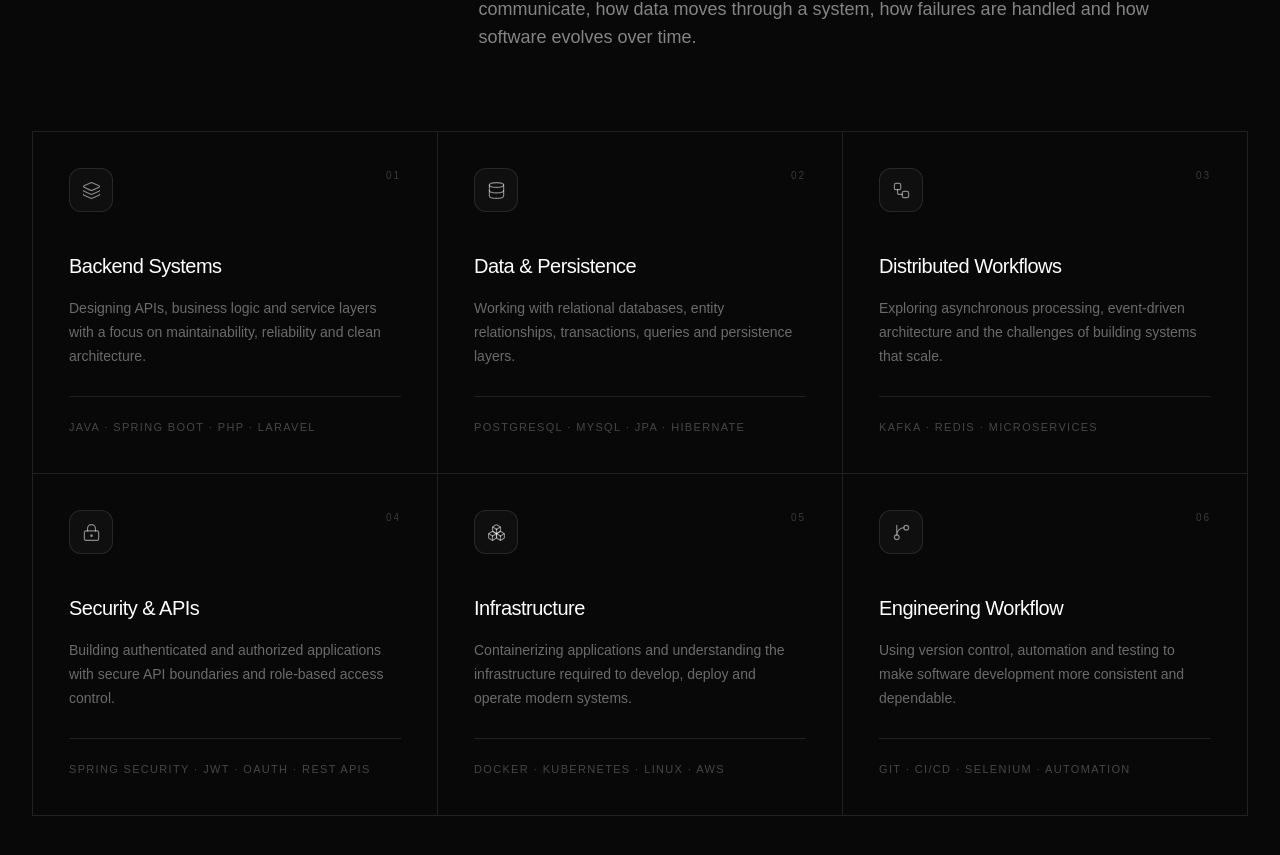
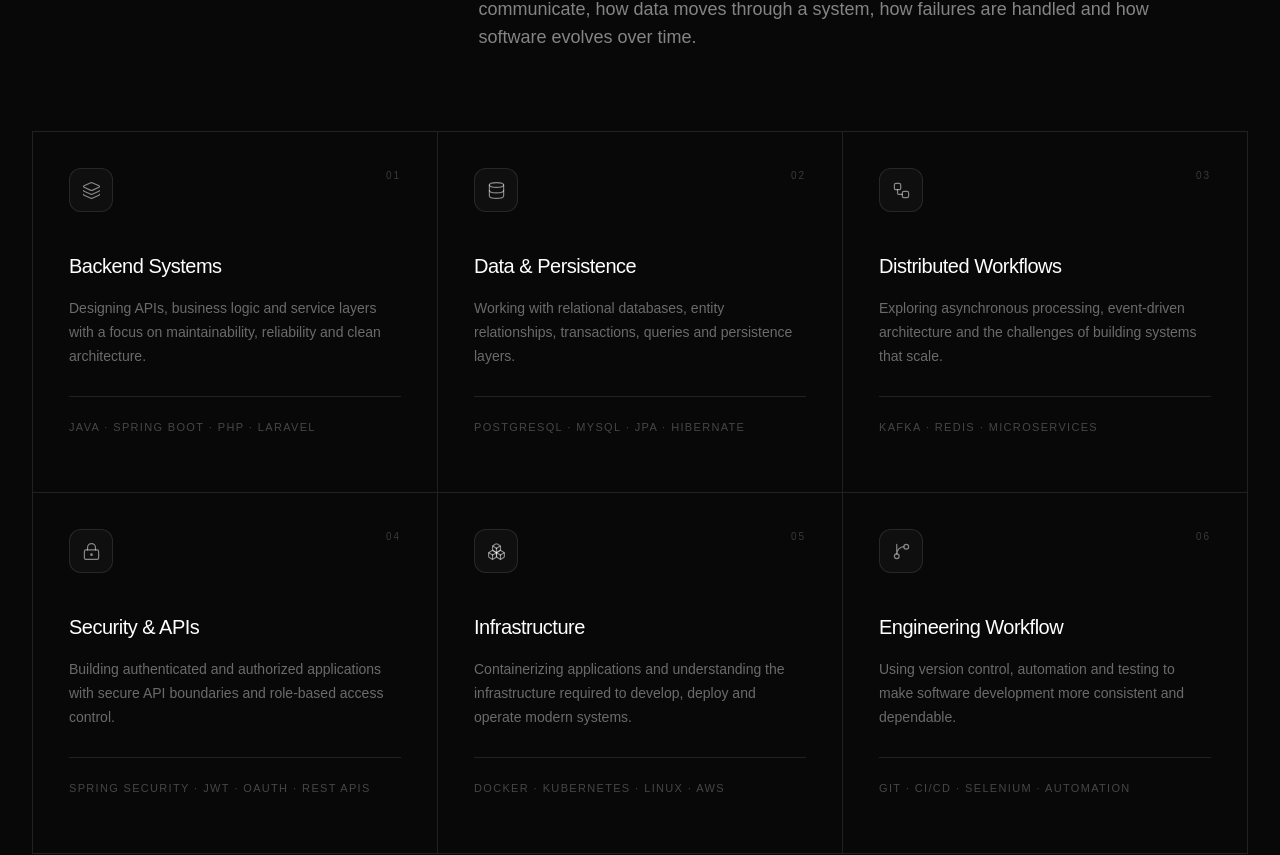
Before and after one commit to kumarprince06/prince-portfolio, a Next.js app: page / in a window 1280 px wide. Shown: the part 3255-4110 px from the top of the page. Built offline with nearby package versions, Linux system fonts and the light colour scheme.

Commit message:
fix: equalise engineering card heights and align their footers

```diff
--- a/components/Engineering.tsx
+++ b/components/Engineering.tsx
@@ -101,9 +101,10 @@ export default function Engineering() {
                 key={area.number}
                 delay={index * 0.07}
                 y={25}
+                className="h-full"
               >
                 <article
-                  className="group relative border-b border-r border-white/10 p-7 transition-all duration-500 hover:-translate-y-1 hover:bg-white/[0.025] hover:shadow-[0_20px_50px_rgba(0,0,0,0.25)] md:p-9"                >
+                  className="group relative flex h-full flex-col border-b border-r border-white/10 p-7 transition-all duration-500 hover:-translate-y-1 hover:bg-white/[0.025] hover:shadow-[0_20px_50px_rgba(0,0,0,0.25)] md:p-9"                >
                   {/* Top row */}
                   <div className="flex items-start justify-between">
                     <div className="flex h-11 w-11 items-center justify-center rounded-xl border border-white/10 bg-white/[0.03] text-white/50 transition-all duration-300 group-hover:border-orange-300/30 group-hover:bg-orange-300/5 group-hover:text-orange-300">
@@ -120,16 +121,16 @@ export default function Engineering() {
                     {area.title}
                   </h3>
 
-                  <p className="mt-4 text-sm leading-6 text-white/40">
+                  <p className="mb-7 mt-4 text-sm leading-6 text-white/40">
                     {area.description}
                   </p>
 
                   {/* Technologies */}
-                  <p className="mt-7 border-t border-white/10 pt-5 text-[11px] uppercase leading-5 tracking-[0.12em] text-white/25">
+                  <p className="mt-auto min-h-15 border-t border-white/10 pt-5 text-[11px] uppercase leading-5 tracking-[0.12em] text-white/25">
                     {area.technologies}
                   </p>
                 </article>
-              </Reveal >
+              </Reveal>
             );
           })}
         </div>
```
